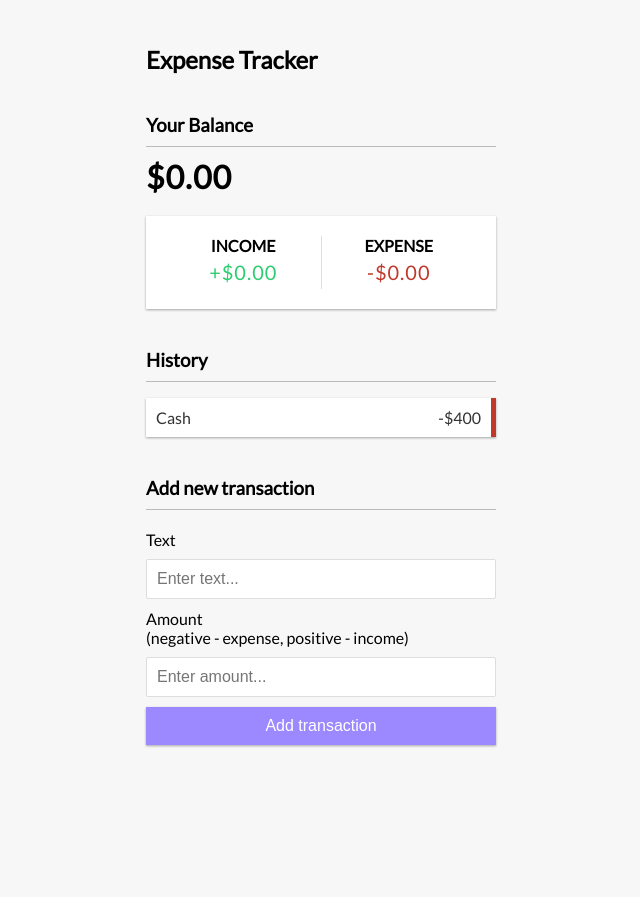
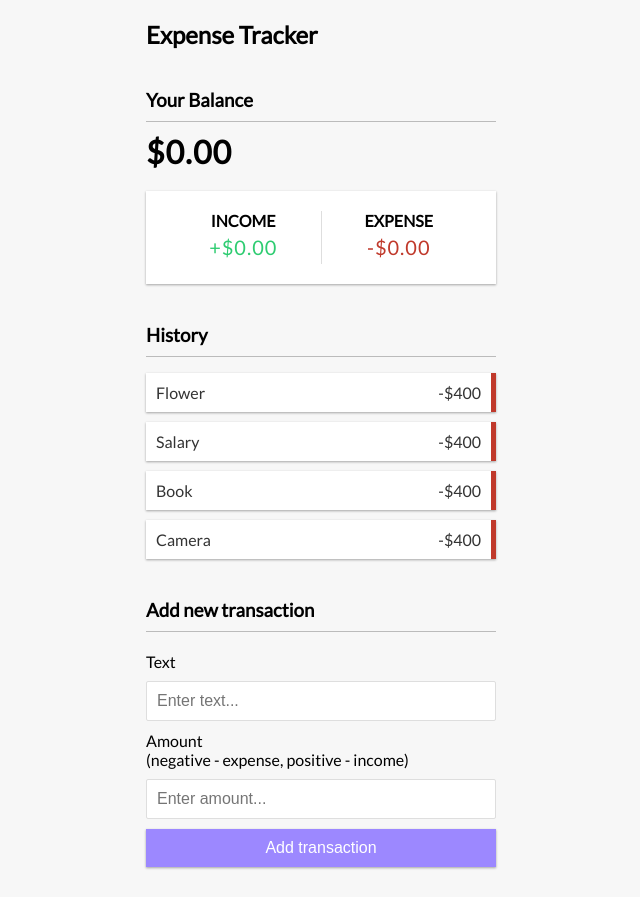
Before and after one commit to Maleehak/Expense-Tracker-App, a React (Create React App) app: page / in a window 1280 px wide. Shown: the whole page, without its empty margins (319-959 px from the left). Before the commit the page ends 800 px from the top, so only its background shows below. Built offline with nearby package versions, Linux system fonts and the light colour scheme.

Commit message:
add Transection Component and access it

```diff
--- /dev/null
+++ b/src/components/Transection.js
@@ -0,0 +1,10 @@
+import React from 'react'
+
+export const Transection = ({transection}) => {
+    return (
+             <li className="minus">
+                    {transection.text} <span>-$400</span>
+                    <button className="delete-btn">x</button>
+            </li>
+    )
+}
--- a/src/components/TransectionList.js
+++ b/src/components/TransectionList.js
@@ -1,14 +1,14 @@
-import React from 'react'
+import React,{useContext} from 'react';
+import {GlobalContext} from '../context/GlobalState'
+import {Transection} from './Transection'
 
 export const TransectionList = () => {
+    const {transections}=useContext(GlobalContext);
     return (
         <div>
             <h3>History</h3>
             <ul className="list">
-                <li className="minus">
-                    Cash <span>-$400</span>
-                    <button className="delete-btn">x</button>
-                </li>
+                {transections.map(transection=>( <Transection key={transection.id} transection={transection}/>))}
             </ul>
         </div>
     )
--- a/src/context/GlobalState.js
+++ b/src/context/GlobalState.js
@@ -1,7 +1,7 @@
 import React,{createContext,useReducer} from 'react';
 import AppReducer from './AppReducer';
 const initialState={
-    transection:[
+    transections:[
         { id: 1, text: 'Flower', amount: -20 },
         { id: 2, text: 'Salary', amount: 300 },
         { id: 3, text: 'Book', amount: -10 },
@@ -13,10 +13,10 @@ export const GlobalContext=createContext(initialState);
 
 //provider
 export const GlobalProvider=({children})=>{
-    const [state, dispatch] = useReducer(AppReducer, initialState);//[reducer,state]
+    const [state] = useReducer(AppReducer, initialState);//[reducer,state]
     return (
     <GlobalContext.Provider value={{
-        transection:state.transection
+        transections:state.transections
     }}>
         {children}
     </GlobalContext.Provider>)
```
